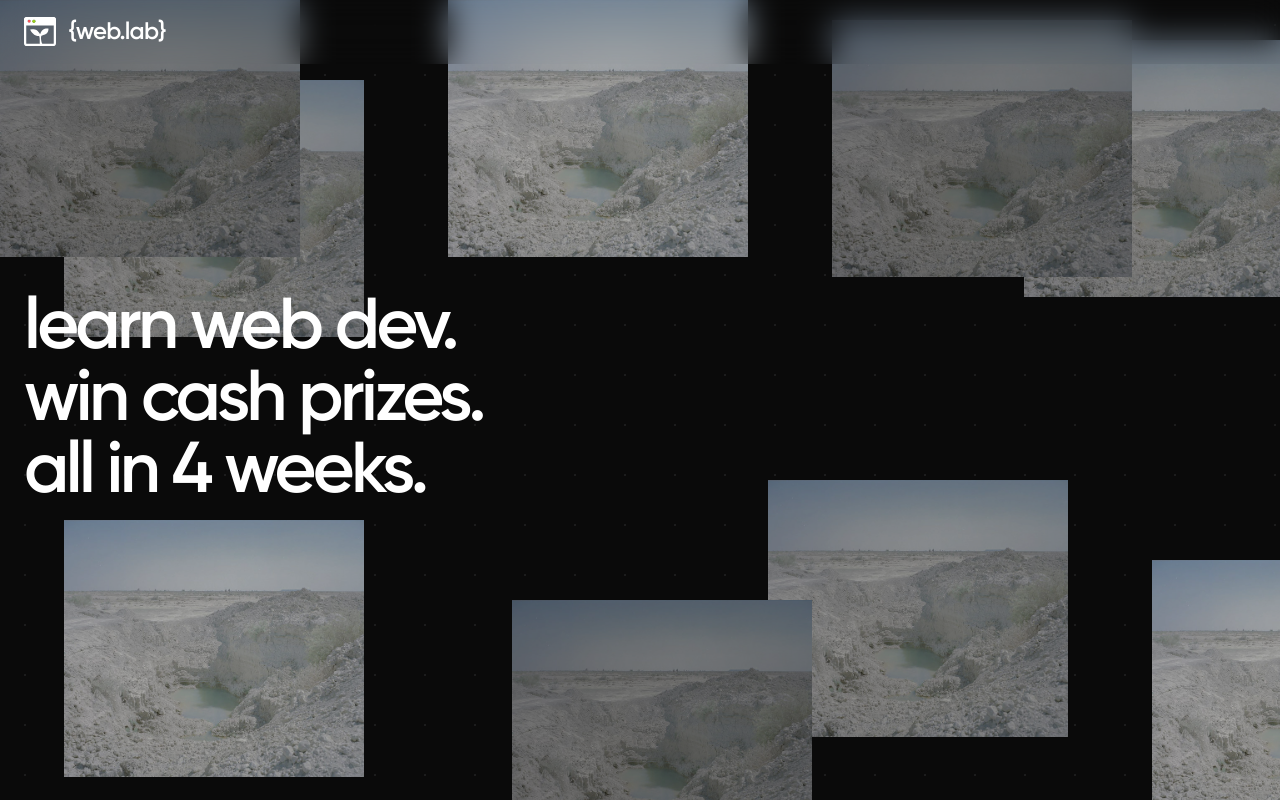
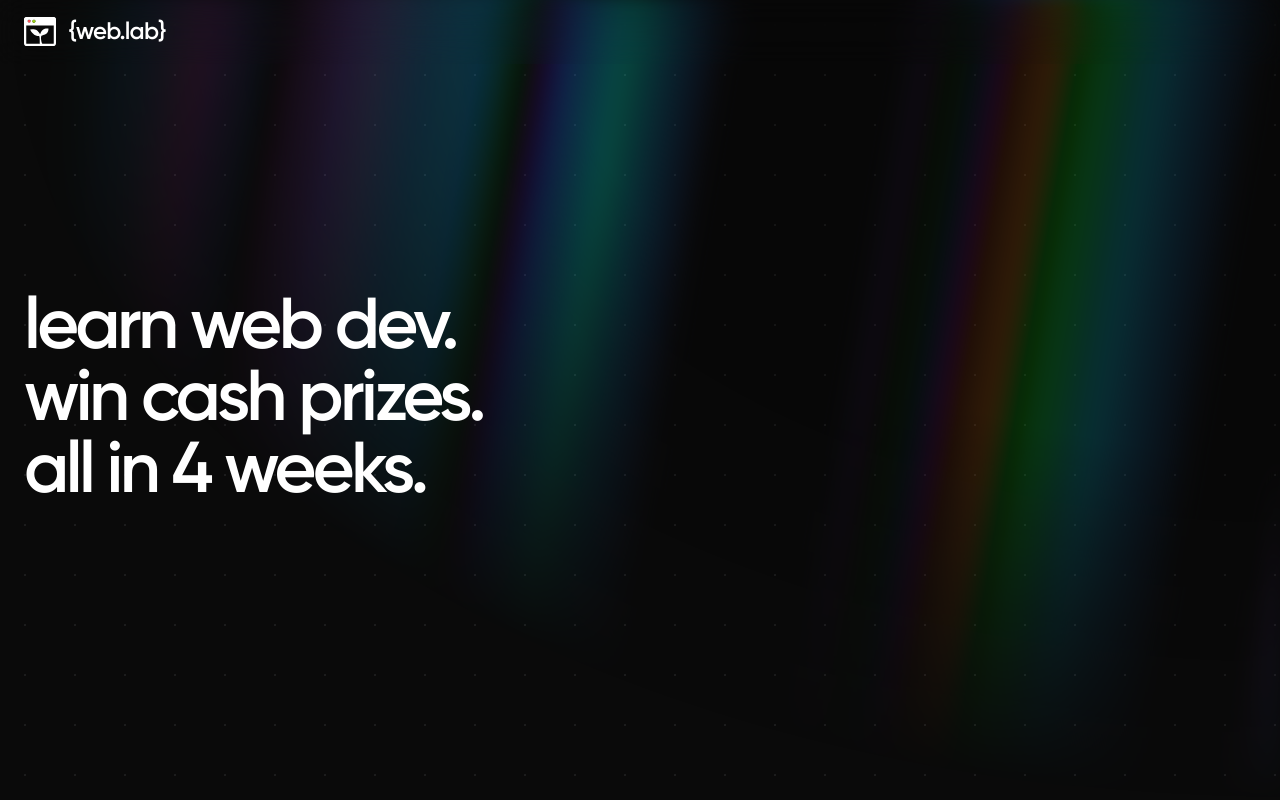
Before and after one commit to weblab-staff/web.lab, a Next.js app: page / in a window 1280 px wide. Built offline with nearby package versions, Linux system fonts and the light colour scheme.

Commit message:
New hero idea

```diff
--- a/src/app/globals.css
+++ b/src/app/globals.css
@@ -17,3 +17,59 @@
 :root {
   text-wrap: balance;
 }
+
+/* God Rays by Tim Wilson */
+
+@keyframes jumbo {
+  from {
+    background-position:
+      50% 50%,
+      50% 50%;
+  }
+  to {
+    background-position:
+      350% 50%,
+      350% 50%;
+  }
+}
+
+.jumbo {
+  --stripesDark: repeating-linear-gradient(
+    100deg,
+    #000 0%,
+    #000 7%,
+    transparent 10%,
+    transparent 12%,
+    #000 16%
+  );
+  --rainbow: repeating-linear-gradient(
+    100deg,
+    #60a5fa 10%,
+    #e879f9 15%,
+    #60a5fa 20%,
+    #5eead4 25%,
+    #60a5fa 30%
+  );
+  background-image: var(--stripesDark), var(--rainbow);
+  background-size: 300%, 200%;
+  background-position:
+    50% 50%,
+    50% 50%;
+
+  filter: blur(10px) opacity(50%) saturate(200%);
+
+  mask-image: radial-gradient(ellipse at 100% 0%, black 40%, transparent 70%);
+
+  pointer-events: none;
+}
+
+.jumbo::after {
+  content: "";
+  position: absolute;
+  inset: 0;
+  background-image: var(--stripesDark), var(--rainbow);
+  background-size: 200%, 100%;
+  animation: jumbo 60s linear infinite;
+  background-attachment: fixed;
+  mix-blend-mode: difference;
+}
--- a/src/app/page.js
+++ b/src/app/page.js
@@ -4,7 +4,20 @@ import Image from "next/image";
 export default function Home() {
   return (
     <section className="flex h-full min-h-screen w-full flex-col items-center justify-center overflow-hidden">
-      <Hero />
+      <section className="flex h-full w-full flex-col items-center justify-center">
+        <div className="absolute inset-0 z-0 overflow-hidden">
+          <div className="jumbo absolute -inset-[10px] opacity-50" />
+        </div>
+        <div className="items-left flex w-full max-w-7xl flex-col px-6 2xl:px-0">
+          <h1 className="z-[1] text-7xl font-semibold tracking-tighter">
+            learn web dev.
+            <br />
+            win cash prizes.
+            <br />
+            all in 4 weeks.
+          </h1>
+        </div>
+      </section>
     </section>
   );
 }
--- a/src/components/Hero.js
+++ b/src/components/Hero.js
@@ -73,17 +73,6 @@ export default function Hero() {
         <Image src={floating1} alt="image" width={300} />
         <Image src={floating1} alt="image" width={300} />
       </div>
-      <section className="flex h-full w-full flex-col items-center justify-center">
-        <div className="items-left flex w-full max-w-7xl flex-col px-6 2xl:px-0">
-          <h1 className="z-[1] text-7xl font-semibold tracking-tighter">
-            learn web dev.
-            <br />
-            win cash prizes.
-            <br />
-            all in 4 weeks.
-          </h1>
-        </div>
-      </section>
     </main>
   );
 }
--- a/src/components/Nav.js
+++ b/src/components/Nav.js
@@ -2,6 +2,7 @@
 import { useState, useEffect } from "react";
 import logo from "../../public/logo.svg";
 import Image from "next/image";
+import Link from "next/link";
 
 export default function Nav() {
   const [atTop, setAtTop] = useState(true);
@@ -28,9 +29,20 @@ export default function Nav() {
         atTop ? "border-transparent" : "border-neutral-900"
       } bg-transparent px-6 backdrop-blur-lg transition ease-in-out 2xl:px-0`}
     >
-      <div className="flex w-full max-w-7xl items-center gap-3 text-2xl font-semibold">
-        <Image className="h-auto w-8" src={logo} alt="web.lab Logo" />
-        <span>{"{web.lab}"}</span>
+      <div className="flex w-full max-w-7xl items-center">
+        <Link
+          href="/"
+          draggable="false"
+          className="flex items-center gap-3 text-2xl font-semibold"
+        >
+          <Image
+            className="h-auto w-8 select-none"
+            draggable="false"
+            src={logo}
+            alt="web.lab Logo"
+          />
+          {"{web.lab}"}
+        </Link>
       </div>
     </nav>
   );
--- a/src/components/page.module.scss
+++ b/src/components/page.module.scss
@@ -29,11 +29,12 @@
     img {
       position: absolute;
     }
+    z-index: 1;
     &:nth-of-type(1) {
       filter: brightness(0.7);
       img {
         &:nth-of-type(1) {
-          left: 90%;
+          left: 80%;
           top: 70%;
         }
         &:nth-of-type(2) {
@@ -74,6 +75,10 @@
           left: 40%;
           top: 75%;
         }
+        &:nth-of-type(3) {
+          left: 10%;
+          top: 40%;
+        }
       }
     }
   }
```
